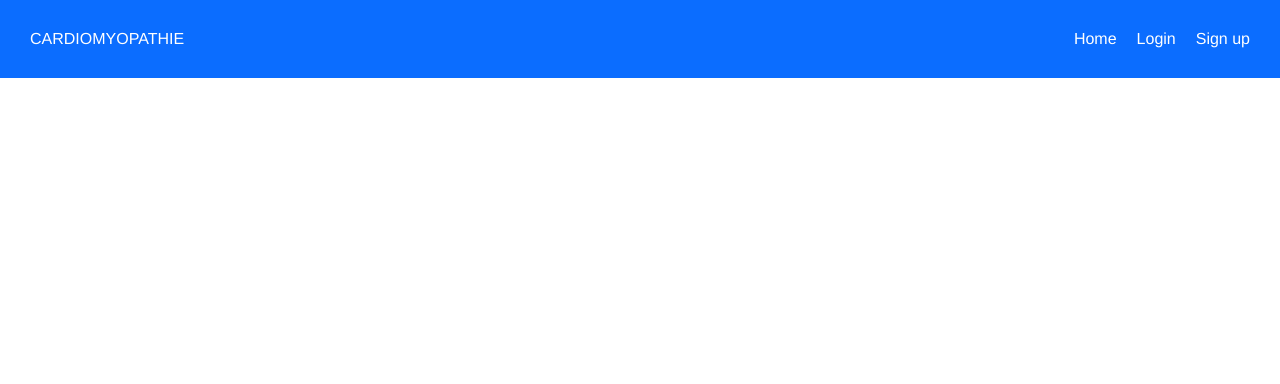
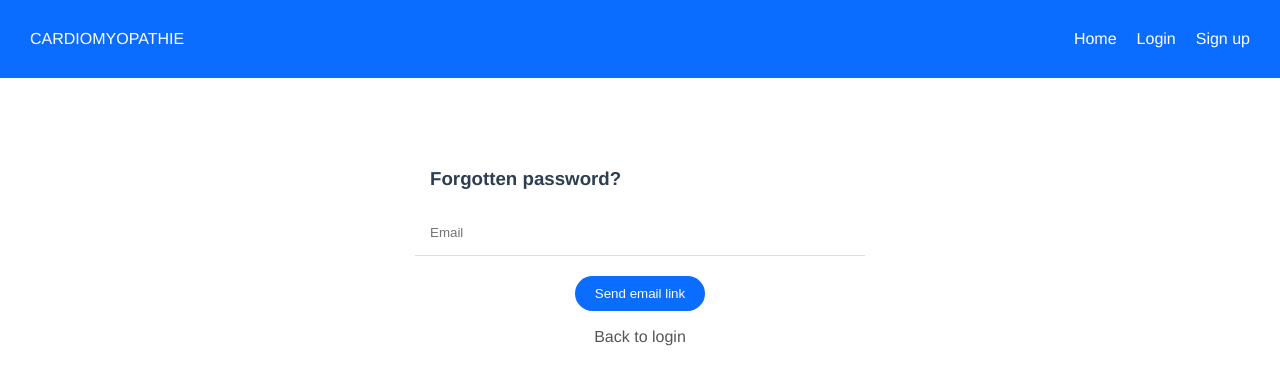
Before and after one commit to Group-10-Vue-Assignment/Cardiomyopathies-Data-Sharing-Platform, a Vue app: page /forgotpassword in a window 1280 px wide. Shown: the top 384 px of the page. Built offline with nearby package versions, Linux system fonts and the light colour scheme; no server answers; what vue3-apexcharts would draw is missing.

Commit message:
Forgotten password functionality
Created a vue, to allow users to reset their forgotten passwords. I also had npm install some vue charts package coz i didnt have it installed in my computer. Installed it now globally

```diff
--- a/src/router/index.js
+++ b/src/router/index.js
@@ -4,6 +4,7 @@ import Login from "../views/Login.vue";
 import Signup from "../views/Signup.vue";
 import DashBaord from "../views/DashBoard.vue";
 import AddGraph from "@/views/AddGraph.vue";
+import ForgotPassword from "../views/ForgotPassword.vue";
 
 // route guard
 import { projectAuth } from "../firebase/config";
@@ -44,6 +45,11 @@ const routes = [
     name: "AddGraph",
     component: AddGraph,
     beforeEnter: requireAuth
+  },
+  {
+    path: "/forgotpassword",
+    name: "ForgotPassword",
+    component: ForgotPassword
   }
 ];
 
--- /dev/null
+++ b/src/views/ForgotPassword.vue
@@ -0,0 +1,52 @@
+<template>
+  <form @submit.prevent="handleSubmit">
+    <h3>Forgotten password?</h3>
+    <input type="email" placeholder="Email" v-model="email" />
+
+    <div v-if="success" class="success">
+      Link was successfully sent to email, also check in junk
+    </div>
+    <div v-if="error" class="error">{{ error }}</div>
+
+    <button>Send email link</button>
+
+    <div class="switch-user">
+      <router-link to="/login">Back to login</router-link>
+    </div>
+  </form>
+</template>
+
+<script>
+import { ref } from "vue";
+import { projectAuth } from "../firebase/config.js";
+export default {
+  setup() {
+    const email = ref("");
+    const error = ref("");
+    const success = ref(false);
+
+    const handleSubmit = async () => {
+      await projectAuth
+        .sendPasswordResetEmail(email.value)
+        .then(() => {
+          success.value = true;
+          error.value = "";
+        })
+        .catch(err => {
+          error.value = err.message;
+          success.value = false;
+        });
+    };
+
+    return { email, handleSubmit, error, success };
+  }
+};
+</script>
+
+<style>
+.success {
+  margin: 21px;
+  text-align: center;
+  color: chartreuse;
+}
+</style>
--- a/src/views/Login.vue
+++ b/src/views/Login.vue
@@ -9,7 +9,7 @@
     <div class="switch-user">
       <router-link to="/signup">Not registared?</router-link>
 
-      <router-link to="#">Forgotten password?</router-link>
+      <router-link to="/forgotpassword">Forgotten password?</router-link>
     </div>
   </form>
 </template>
@@ -36,7 +36,7 @@ export default {
 
 <style>
 .error {
-  margin: 20px;
+  margin: 21px;
   text-align: center;
   color: red;
 }
--- a/src/views/Signup.vue
+++ b/src/views/Signup.vue
@@ -35,11 +35,6 @@ import useSignup from '../firebaseFunctions/useSignup.js';
 import { useRouter } from 'vue-router';
 export default {
   setup() {
-    //getting user locations
-
-    const longitude = ref(0);
-    const latitude = ref(0);
-
     function showPosition(position) {
       return position.coords.latitude, position.coords.longitude;
     }
```
Also changed, not shown: 1 other file (tests, documents, lock files or other folders).
